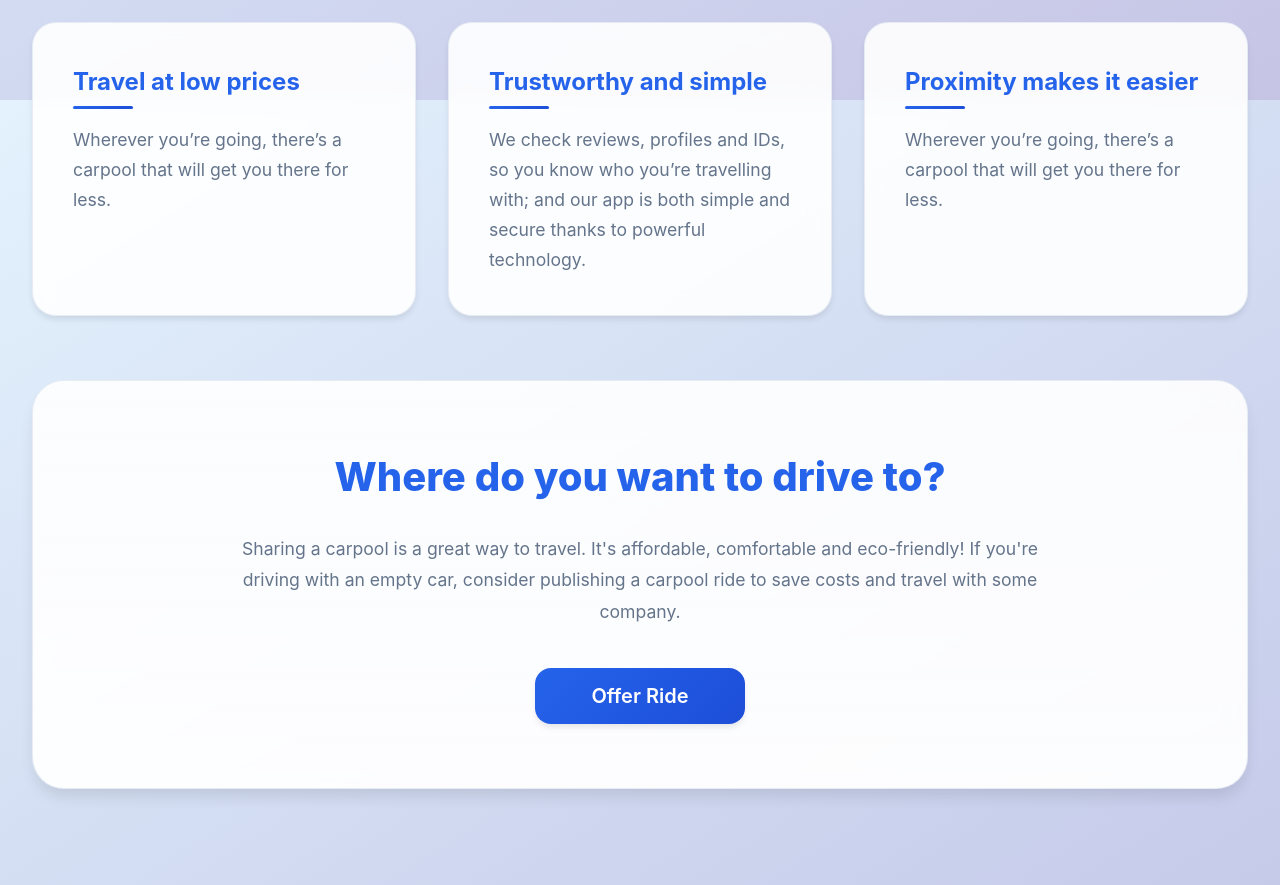
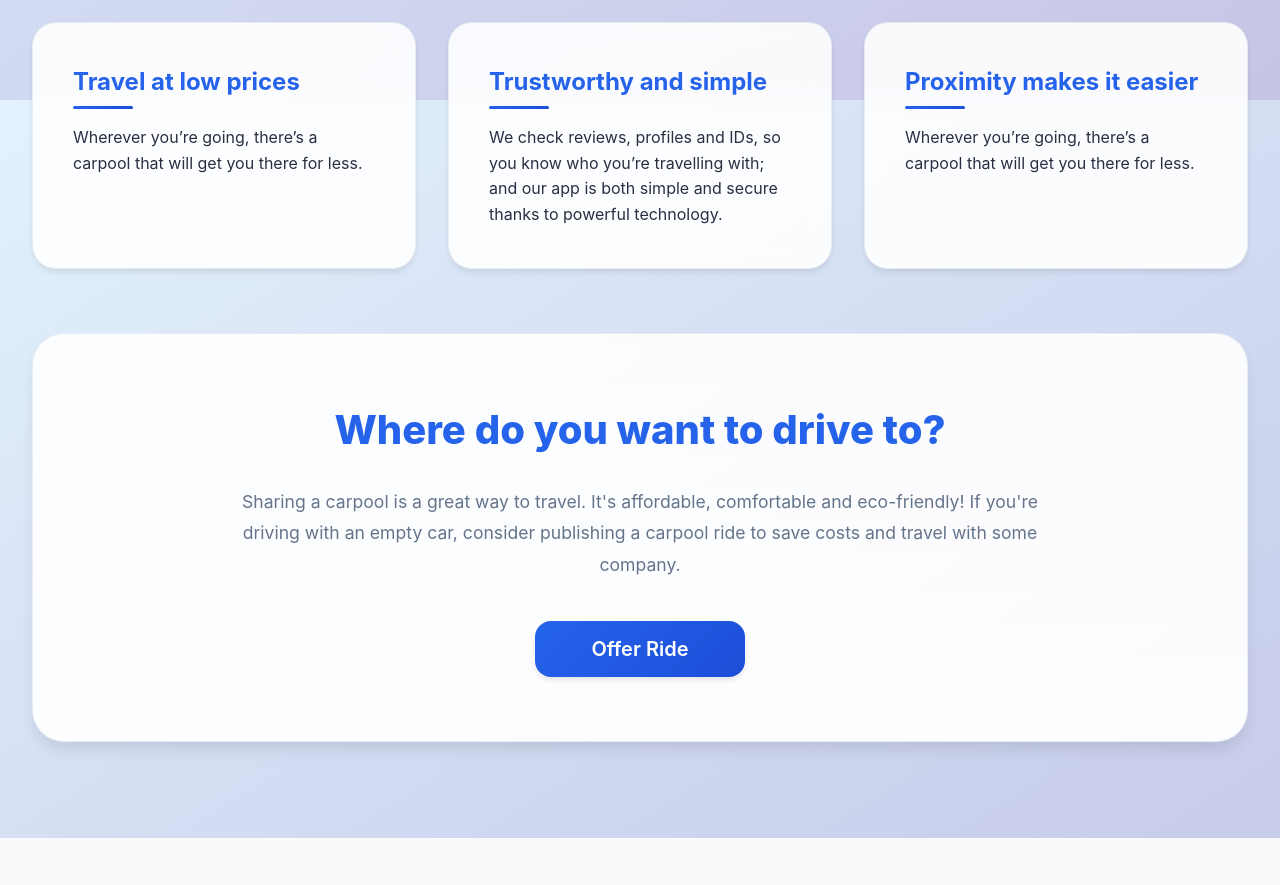
Before and after one commit to rajasurya-rjs/Carpooling_Project, a React (Vite) app: page /user-dashboard in a window 1280 px wide. Shown: the part 700-1585 px from the top of the page. After the commit the page ends 1538 px from the top, so only its background shows below. Built offline with nearby package versions, Linux system fonts and the light colour scheme.

Commit message:
changes in ui of the userdash

```diff
--- a/src/components/User_dasboard/User_dash.css
+++ b/src/components/User_dasboard/User_dash.css
@@ -17,6 +17,8 @@
   --shadow-md: 0 4px 6px -1px rgba(0, 0, 0, 0.1);
   --shadow-lg: 0 10px 15px -3px rgba(0, 0, 0, 0.1);
   --gradient: linear-gradient(135deg, var(--primary-color), var(--primary-dark));
+  --transition-bounce: cubic-bezier(0.68, -0.55, 0.265, 1.55);
+  --transition-smooth: cubic-bezier(0.4, 0, 0.2, 1);
 }
 
 body {
@@ -31,10 +33,16 @@
   min-height: 100vh;
   display: flex;
   flex-direction: column;
-  width: 100vw; /* Ensure it spans the full width of the viewport */
-  max-width: 100%; /* Prevent any restrictions on width */
-  margin: 0; /* Remove any default margins */
-  padding: 0; /* Remove any default padding */
+  width: 100vw;
+  max-width: 100%;
+  margin: 0;
+  padding: 0;
+  animation: fadeIn 0.8s var(--transition-smooth);
+}
+
+@keyframes fadeIn {
+  from { opacity: 0; }
+  to { opacity: 1; }
 }
 
 .user-dash-feature-item {
@@ -42,9 +50,28 @@
   border-radius: 0.75rem;
   color: var(--text-secondary);
   cursor: pointer;
-  transition: all 0.3s ease;
+  transition: all 0.4s var(--transition-bounce);
   font-weight: 500;
   position: relative;
+  overflow: hidden;
+}
+
+.user-dash-feature-item::before {
+  content: '';
+  position: absolute;
+  top: 50%;
+  left: 50%;
+  width: 0;
+  height: 0;
+  background: rgba(37, 99, 235, 0.1);
+  border-radius: 50%;
+  transform: translate(-50%, -50%);
+  transition: width 0.6s ease, height 0.6s ease;
+}
+
+.user-dash-feature-item:hover::before {
+  width: 200%;
+  height: 200%;
 }
 
 .user-dash-feature-item::after {
@@ -55,17 +82,18 @@
   width: 0;
   height: 2px;
   background: var(--gradient);
-  transition: all 0.3s ease;
+  transition: all 0.4s var(--transition-bounce);
   transform: translateX(-50%);
 }
 
 .user-dash-feature-item:hover::after {
   width: 80%;
+  box-shadow: 0 0 10px rgba(37, 99, 235, 0.4);
 }
 
 .user-dash-feature-item:hover {
   color: var(--primary-color);
-  background-color: rgba(241, 245, 249, 0.8);
+  transform: translateY(-2px);
 }
 
 .user-dash-help,
@@ -74,8 +102,32 @@
   border-radius: 0.75rem;
   color: var(--text-secondary);
   cursor: pointer;
-  transition: all 0.3s ease;
+  transition: all 0.4s var(--transition-bounce);
   font-weight: 500;
+  position: relative;
+  overflow: hidden;
+}
+
+.user-dash-help::before,
+.user-dash-profile::before {
+  content: '';
+  position: absolute;
+  top: 0;
+  left: -100%;
+  width: 100%;
+  height: 100%;
+  background: linear-gradient(
+    90deg,
+    transparent,
+    rgba(255, 255, 255, 0.4),
+    transparent
+  );
+  transition: 0.5s;
+}
+
+.user-dash-help:hover::before,
+.user-dash-profile:hover::before {
+  left: 100%;
 }
 
 .user-dash-help:hover,
@@ -91,9 +143,27 @@
   padding: 0.75rem 1.5rem;
   border-radius: 0.75rem;
   cursor: pointer;
-  transition: all 0.3s ease;
+  transition: all 0.4s var(--transition-bounce);
   font-weight: 500;
   box-shadow: var(--shadow-md);
+  position: relative;
+  overflow: hidden;
+}
+
+.user-dash-switch-driver::after {
+  content: '';
+  position: absolute;
+  top: -50%;
+  left: -50%;
+  width: 200%;
+  height: 200%;
+  background: radial-gradient(circle, rgba(255,255,255,0.2) 0%, transparent 50%);
+  transform: scale(0);
+  transition: transform 0.6s ease-out;
+}
+
+.user-dash-switch-driver:hover::after {
+  transform: scale(1);
 }
 
 .user-dash-switch-driver:hover {
@@ -109,6 +179,13 @@
   padding: 6rem 2rem;
   margin-bottom: 2rem;
   position: relative;
+  animation: gradientShift 10s ease infinite;
+}
+
+@keyframes gradientShift {
+  0% { background-position: 0% 50%; }
+  50% { background-position: 100% 50%; }
+  100% { background-position: 0% 50%; }
 }
 
 .user-dash-heading {
@@ -126,7 +203,18 @@
   line-height: 1.2;
   margin-bottom: 1rem;
   text-shadow: 2px 2px 4px rgba(0, 0, 0, 0.1);
-  animation: fadeInDown 1s ease-out;
+  animation: fadeInDown 1s var(--transition-bounce);
+  background: linear-gradient(45deg, var(--primary-color), var(--primary-dark));
+  -webkit-background-clip: text;
+  -webkit-text-fill-color: transparent;
+  background-size: 200% 200%;
+  animation: gradientText 5s ease infinite;
+}
+
+@keyframes gradientText {
+  0% { background-position: 0% 50%; }
+  50% { background-position: 100% 50%; }
+  100% { background-position: 0% 50%; }
 }
 
 @keyframes fadeInDown {
@@ -140,16 +228,14 @@
   }
 }
 
-/* Ensure user-dash-content occupies full width */
 .user-dash-content {
-  width: 100%; /* Set to occupy full width */
-  max-width: none; /* Remove any width restrictions */
-  margin-top: 1rem; /* Reduce excessive margin */
+  width: 100%;
+  max-width: none;
+  margin-top: 1rem;
   padding: 2rem;
   flex-grow: 1;
 }
 
-/* Updated input-field styles */
 .user-dash-input-field {
   display: flex;
   flex-wrap: wrap;
@@ -160,8 +246,38 @@
   box-shadow: var(--shadow-lg);
   margin-bottom: 3rem;
   backdrop-filter: blur(10px);
-  animation: slideUp 0.8s ease-out;
+  animation: slideUp 0.8s var(--transition-bounce);
   justify-content: space-between;
+  position: relative;
+  overflow: hidden;
+}
+
+.user-dash-input-field::before {
+  content: '';
+  position: absolute;
+  top: -50%;
+  left: -50%;
+  width: 200%;
+  height: 200%;
+  background: radial-gradient(
+    circle,
+    rgba(255, 255, 255, 0.8) 0%,
+    rgba(255, 255, 255, 0) 60%
+  );
+  opacity: 0;
+  transition: opacity 0.6s ease;
+  z-index: 0;
+  pointer-events: none;
+}
+
+.user-dash-input-field:hover::before {
+  opacity: 0.3;
+  animation: rotate 15s linear infinite;
+}
+
+@keyframes rotate {
+  from { transform: rotate(0deg); }
+  to { transform: rotate(360deg); }
 }
 
 .user-dash-input-field input {
@@ -170,16 +286,17 @@
   border: 2px solid #e2e8f0;
   border-radius: 0.75rem;
   font-size: 1rem;
-  transition: all 0.3s ease;
+  transition: all 0.4s var(--transition-bounce);
   background-color: rgba(255, 255, 255, 0.9);
   min-width: 220px;
+  position: relative;
 }
 
 .user-dash-input-field input:focus {
   outline: none;
   border-color: var(--primary-color);
   box-shadow: 0 0 0 3px rgba(37, 99, 235, 0.2);
-  transform: translateY(-1px);
+  transform: translateY(-2px);
 }
 
 .user-dash-input-field .user-dash-search {
@@ -192,8 +309,26 @@
   border-radius: 0.75rem;
   font-weight: 600;
   cursor: pointer;
-  transition: all 0.3s ease;
+  transition: all 0.4s var(--transition-bounce);
   box-shadow: var(--shadow-md);
+  position: relative;
+  overflow: hidden;
+}
+
+.user-dash-input-field .user-dash-search::after {
+  content: '';
+  position: absolute;
+  top: -50%;
+  left: -50%;
+  width: 200%;
+  height: 200%;
+  background: radial-gradient(circle, rgba(255,255,255,0.3) 0%, transparent 50%);
+  transform: scale(0);
+  transition: transform 0.6s ease-out;
+}
+
+.user-dash-input-field .user-dash-search:hover::after {
+  transform: scale(1);
 }
 
 .user-dash-input-field .user-dash-search:hover {
@@ -206,7 +341,6 @@
     opacity: 0;
     transform: translateY(40px);
   }
-
   to {
     opacity: 1;
     transform: translateY(0);
@@ -237,12 +371,7 @@
   height: 3px;
   background: var(--gradient);
   border-radius: 2px;
-}
-
-.user-dash-context p {
-  color: var(--text-secondary);
-  line-height: 1.7;
-  font-size: 1.1rem;
+  transition: width 0.4s var(--transition-bounce);
 }
 
 .user-dash-cont1,
@@ -252,17 +381,45 @@
   padding: 2.5rem;
   border-radius: 1.5rem;
   box-shadow: var(--shadow-md);
-  transition: all 0.4s ease;
+  transition: all 0.5s var(--transition-bounce);
   backdrop-filter: blur(10px);
   border: 1px solid rgba(226, 232, 240, 0.8);
+  position: relative;
+  overflow: hidden;
+}
+
+.user-dash-cont1::before,
+.user-dash-cont2::before,
+.user-dash-cont3::before {
+  content: '';
+  position: absolute;
+  top: 0;
+  left: 0;
+  width: 100%;
+  height: 100%;
+  background: linear-gradient(45deg, transparent, rgba(255,255,255,0.2), transparent);
+  transform: translateX(-100%);
+  transition: transform 0.6s ease;
+}
+
+.user-dash-cont1:hover::before,
+.user-dash-cont2:hover::before,
+.user-dash-cont3:hover::before {
+  transform: translateX(100%);
 }
 
 .user-dash-cont1:hover,
 .user-dash-cont2:hover,
 .user-dash-cont3:hover {
-  transform: translateY(-8px);
+  transform: translateY(-8px) scale(1.02);
   box-shadow: var(--shadow-lg);
   background-color: rgba(255, 255, 255, 0.95);
+}
+
+.user-dash-cont1:hover h3::after,
+.user-dash-cont2:hover h3::after,
+.user-dash-cont3:hover h3::after {
+  width: 100%;
 }
 
 .user-dash-drive {
@@ -274,6 +431,32 @@
   margin: 4rem 0;
   backdrop-filter: blur(10px);
   border: 1px solid rgba(226, 232, 240, 0.8);
+  position: relative;
+  overflow: hidden;
+  transition: all 0.5s var(--transition-bounce);
+}
+
+.user-dash-drive::before {
+  content: '';
+  position: absolute;
+  top: -50%;
+  left: -50%;
+  width: 200%;
+  height: 200%;
+  background: radial-gradient(circle, rgba(37,99,235,0.1) 0%, transparent 70%);
+  opacity: 0;
+  transition: opacity 0.6s ease;
+}
+
+.user-dash-drive:hover::before {
+  opacity: 1;
+  animation: pulse 2s infinite;
+}
+
+@keyframes pulse {
+  0% { transform: scale(1); }
+  50% { transform: scale(1.05); }
+  100% { transform: scale(1); }
 }
 
 .user-dash-drive h2 {
@@ -281,6 +464,7 @@
   color: var(--primary-color);
   margin-bottom: 1.5rem;
   font-weight: 800;
+  position: relative;
 }
 
 .user-dash-drive p {
@@ -300,8 +484,26 @@
   font-size: 1.25rem;
   font-weight: 600;
   cursor: pointer;
-  transition: all 0.3s ease;
+  transition: all 0.4s var(--transition-bounce);
   box-shadow: var(--shadow-md);
+  position: relative;
+  overflow: hidden;
+}
+
+.user-dash-offerride::after {
+  content: '';
+  position: absolute;
+  top: -50%;
+  left: -50%;
+  width: 200%;
+  height: 200%;
+  background: radial-gradient(circle, rgba(255,255,255,0.3) 0%, transparent 50%);
+  transform: scale(0);
+  transition: transform 0.6s ease-out;
+}
+
+.user-dash-offerride:hover::after {
+  transform: scale(1);
 }
 
 .user-dash-offerride:hover {
@@ -309,9 +511,7 @@
   box-shadow: var(--shadow-lg);
 }
 
-/* Responsive Design */
 @media (max-width: 768px) {
-
   .user-dash-feature-item,
   .user-dash-help,
   .user-dash-profile,
@@ -353,7 +553,6 @@
 }
 
 @media (min-width: 769px) and (max-width: 1024px) {
-
   .user-dash-heading h1 {
     font-size: 3rem;
   }
@@ -366,3 +565,14 @@
     gap: 0.75rem;
   }
 }
+
+@media (prefers-reduced-motion: reduce) {
+  *,
+  *::before,
+  *::after {
+    animation-duration: 0.01ms !important;
+    animation-iteration-count: 1 !important;
+    transition-duration: 0.01ms !important;
+    scroll-behavior: auto !important;
+  }
+}
```
